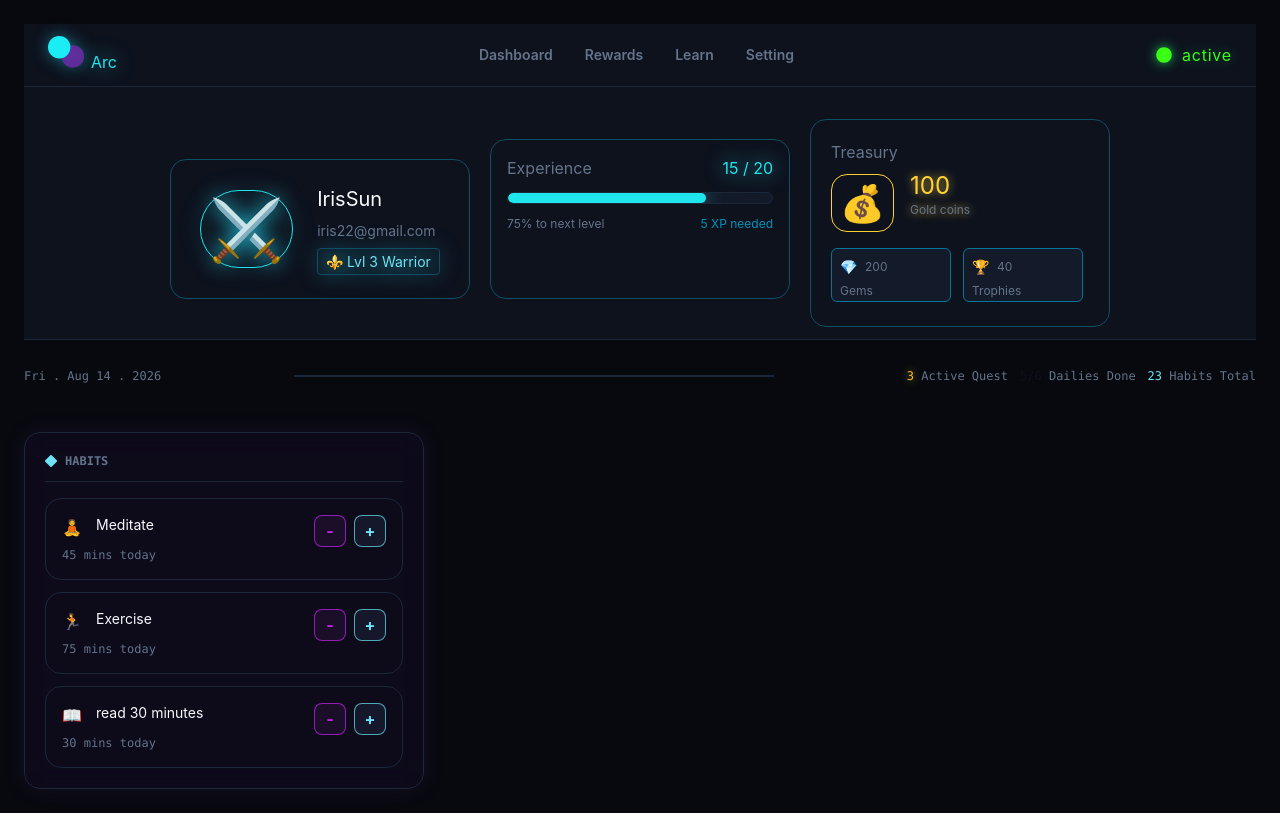
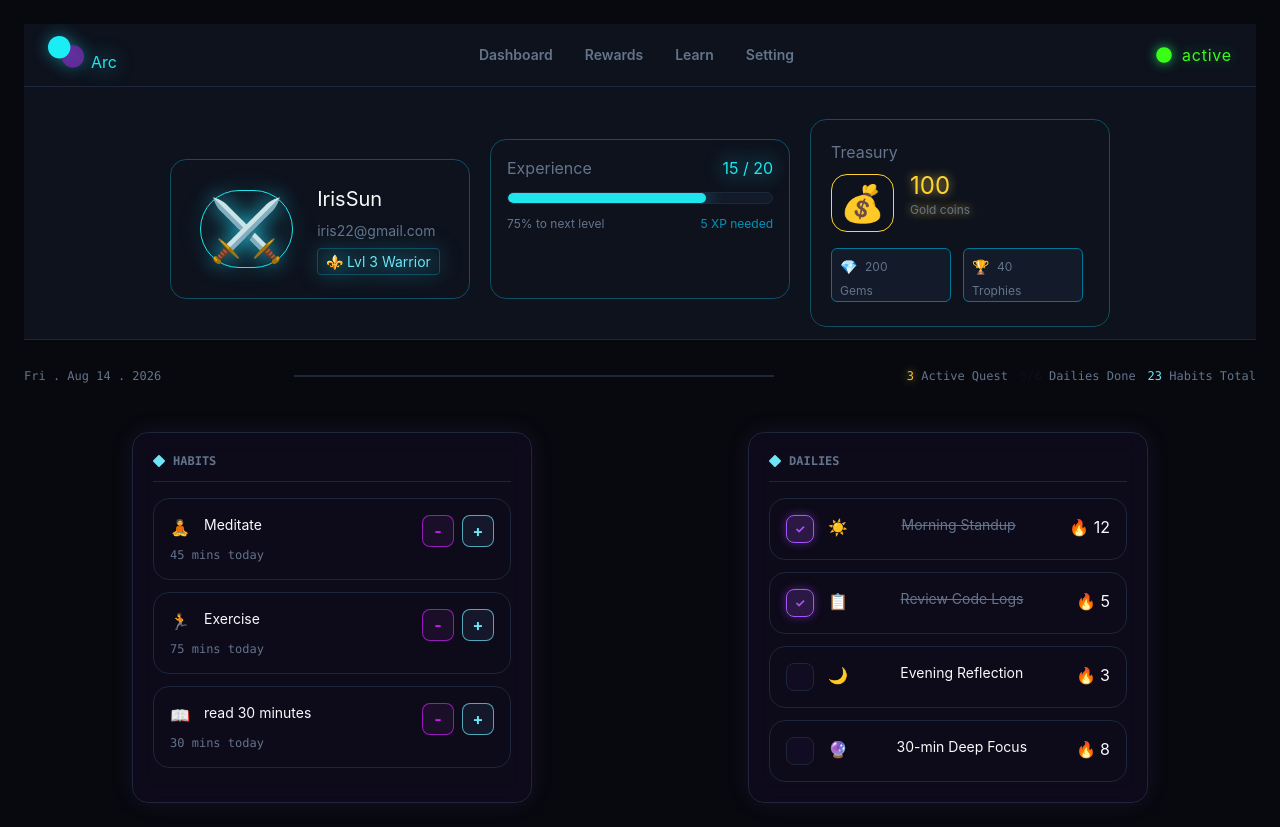
Before and after one commit to saraSilvade/tracking-app, a React (Vite) app: page / in a window 1280 px wide. Built offline with nearby package versions, Linux system fonts and the light colour scheme.

Commit message:
Dailies component UI is ready

```diff
--- a/src/App.tsx
+++ b/src/App.tsx
@@ -4,17 +4,23 @@ import type { UserProfile } from './types';
 import {initialHabits} from './data/initialData'
 import UserProfileBanner from './components/UserBanner';
 import Header from './components/Header';
+import { initialDailies } from './data/initialData';
 import type  { Habits } from './types';
+import type { Dailies } from './types';
+
 import DashboardSubHeader
  from './components/DashboardSubHeader';
+
+
+ import DailiesCol from './components/DailiesCol';
 
 import HabitsCol from './components/HabitsCol'
 
 
 export default function App() {
   const [user, setUser] = useState<UserProfile>(initialUser);
-
-const [habit, setHabit] = useState<Habits[]> (initialHabits)
+const [habit, setHabit] = useState<Habits[]> (initialHabits);
+const [daily, setDaily] = useState<Dailies[]> (initialDailies);
 
 // Increase the habit with + button
 const incrementFunction = (id : string) =>{
@@ -38,13 +44,26 @@ const decrementFunction = (id:string) =>{
   item.id === id ? {...item, count: Math.max(0, item.count -1)} : item))
 }
 
+// checked/unchecked dailies
+const checkedDailiesBox = (id:string) =>{
+
+  setDaily((prevDaily) =>
+  prevDaily.map((item) => item.id === id? {...item, completed : !item.completed}: item))
+}
+
+
+
+
   return (
     <div className="min-h-screen bg-app-bg text-text-main p-6 font-sans">
       <div className="max-w-7xl mx-auto">
      <Header/>
   <UserProfileBanner user={user} />
   <DashboardSubHeader/>
-<HabitsCol habits={habit} habitIncrement={incrementFunction} habitDecrement={decrementFunction}/>
+<div className='flex justify-around'>
+  <HabitsCol habits={habit} habitIncrement={incrementFunction} habitDecrement={decrementFunction}/>
+<DailiesCol  dailies={daily} onChecked={checkedDailiesBox}  />
+</div>
       </div>
     </div>
   );
--- /dev/null
+++ b/src/components/DailiesCol.tsx
@@ -0,0 +1,59 @@
+import React from 'react'
+import type { Dailies } from '../types'
+import { FaDiamond } from "react-icons/fa6";
+interface DailiesProps {
+    dailies: Dailies[];
+    onChecked : (id: string) => void;
+
+}
+
+const DailiesCol = ({dailies, onChecked} : DailiesProps) => {
+  return (
+    <div className=' w-100 bg-[#110c22]/65 border border-glass-border rounded-2xl p-5 mt-10 backdrop-blur-md shadow-[0_0_25px_rgba(168,85,247,0.1)]'  >
+        {/*column header  */}
+<div className='flex items-center gap-2 border-b border-glass-border pb-3 mb-4'>
+
+    <FaDiamond className="w-3 h-3 text-accent-cyan" />
+    <h3 className='text-xs font-mono font-bold text-text-muted uppercase'>Dailies</h3>
+
+
+</div>
+ <div className='flex flex-col gap-3'>
+        {dailies.map((daily)=>
+
+         <div  className='border border-glass-border  p-4 rounded-2xl transition-all hover:border-[#a855f7]/50' key={daily.id}>
+            <div className='flex justify-between'>
+<div className='flex gap-3.5'>
+{/* CHECKBOX BUTTON */}
+              <button
+                type="button"
+                onClick={() => onChecked(daily.id)}
+                className={`w-7 h-7 rounded-lg border flex items-center justify-center transition-all cursor-pointer ${
+                  daily.completed
+                    ? 'bg-accent-purple/20 border-accent-purple text-accent-purple  shadow-[0_0_10px_rgba(168,85,247,0.4)]  '
+                    : 'bg-[#110c22] border-glass-border  text-transparent hover:border-accent-purple/60'
+                }`}
+              >
+                {/* Shows checkmark symbol clearly when completed */}
+                <span className={`text-xs font-bold ${daily.completed ? 'opacity-100' : 'opacity-0'}`}>
+                  ✓
+                </span>
+              </button>
+
+
+                <span>{daily.icon}</span>
+</div>
+                <h3 className={` text-sm ${daily.completed ? 'text-decoration-line: line-through text-text-muted': 'text-decoration-line:none' }`}>{daily.title}</h3>
+                <span> 🔥 {daily.streak}</span>
+
+
+            </div>
+
+        </div>
+)}
+    </div>
+       </div>
+  )
+}
+
+export default DailiesCol
```
